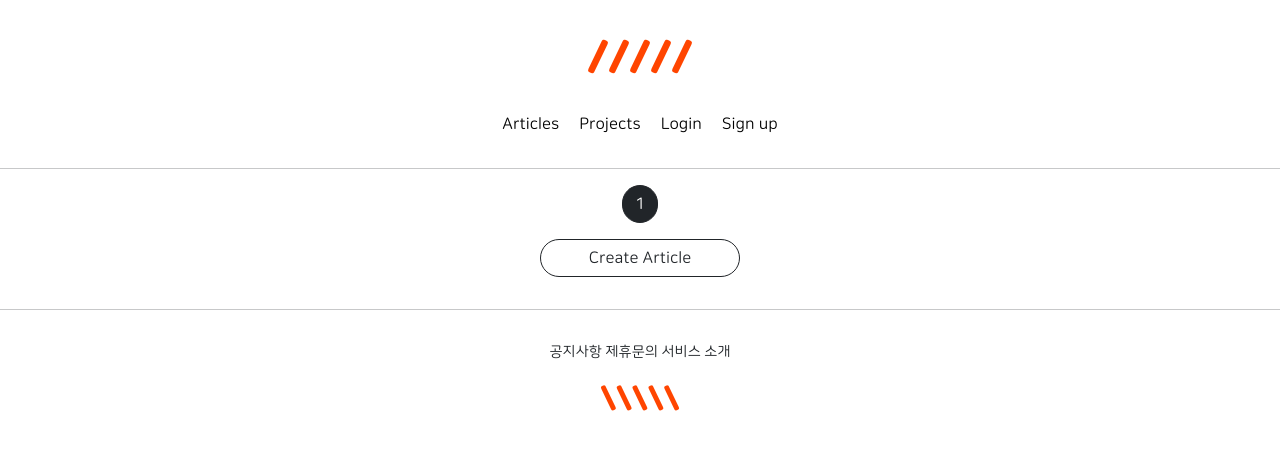
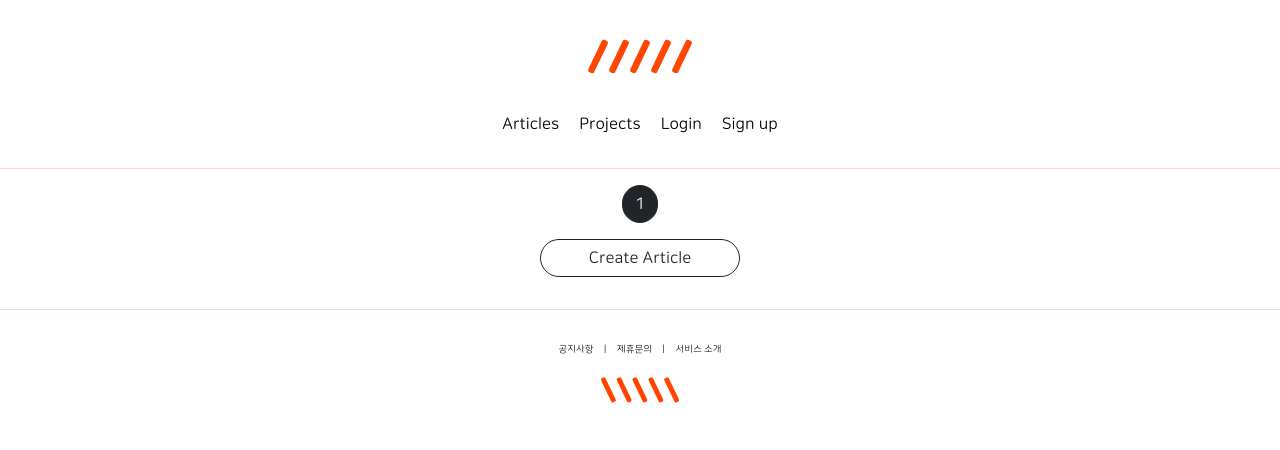
Before and after one commit to kyeongseoJ/gis_1ban_02, a Django app: page / in a window 1280 px wide. Shown: the top 450 px of the page. Run offline with Django 3.2, Linux system fonts and the light colour scheme; data that the repository does not hold is empty; parts of the project's set-up code (start-up, migrations or seed data) failed here and were passed over; some libraries are stand-ins or nearby versions.

Commit message:
09_04 08

```diff
--- a/articleapp/templates/articleapp/list.html
+++ b/articleapp/templates/articleapp/list.html
@@ -59,4 +59,5 @@
             </a>
         </div>
 
+
 {% endblock %}
--- a/articleapp/views.py
+++ b/articleapp/views.py
@@ -18,13 +18,15 @@ from commentapp.forms import CommentCreationForm
 class ArticleCreateView(CreateView):
     model = Article
     form_class = ArticleCreationForm
-    success_url = reverse_lazy('accountapp:open')
+    # success_url = reverse_lazy('accountapp:open')
     template_name = 'articleapp/create.html'
 
     def form_valid(self, form):
         form.instance.writer =self.request.user
         return super().form_valid(form)
 
+    def get_success_url(self):
+        return reverse('articleapp:detail', kwargs={'pk': self.object.pk})
 
 class ArticleDetailView(DetailView, FormMixin):
     model = Article
--- a/static/base.css
+++ b/static/base.css
@@ -20,7 +20,7 @@
 }
 
 .title_footer_button{
-    font-size: 0.9rem;
+    font-size: 0.6rem;
 }
 
 .hideline{
@@ -86,6 +86,11 @@
     font-size: 1.1rem;"
 }
 
+hr{
+    color: tomato;
+}
+
+
 @media screen and (max-width: 500px){
     html{
         font-size: 13px;
--- a/templates/footer.html
+++ b/templates/footer.html
@@ -1,17 +1,21 @@
 <div class="title_logo">
 
     <div class="title_footer_button">
-        <span>공지사항</span>
-        <span>제휴문의</span>
-        <span>서비스 소개</span>
+        <span class="mx-2">공지사항</span>
+        <span> | </span>
+        <span class="mx-2">제휴문의</span>
+        <span> | </span>
+        <span class="mx-2">서비스 소개</span>
+    </div>
 
-    </div>
     <div style="margin-top: 1rem;">
         <span>
-            <a href="{%  url 'articleapp:list' %}"
-            class="hideline">
-                <h6 class="title_footer_logo">/////</h6>
-            </a>
+            <h6 class="title_footer_logo">
+                <a href="{%  url 'articleapp:list' %}"
+                    class="hideline" style="color: orangered">
+                /////
+                </a>
+            </h6>
         </span>
 
     </div>
--- a/templates/header.html
+++ b/templates/header.html
@@ -1,10 +1,12 @@
 <div class="title_logo">
     <div>
         <span>
-            <a href="{%  url 'articleapp:list' %}"
-            class="hideline">
-                <h1 class="title_header_logo"> ///// </h1>
-            </a>
+            <h1 class="title_header_logo">
+                <a href="{%  url 'articleapp:list' %}"
+                    class="hideline", style="color: orangered">
+                    /////
+                </a>
+            </h1>
         </span>
 
     </div>
```
